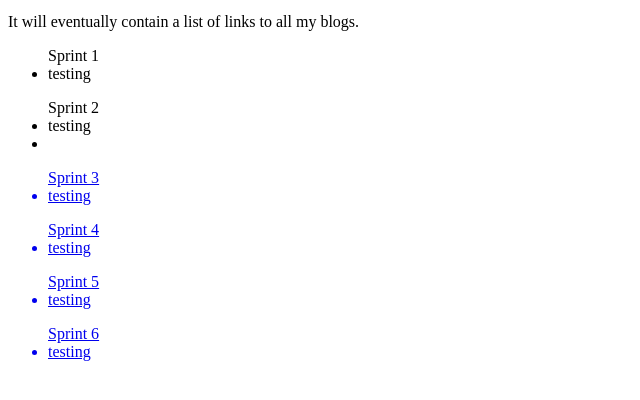
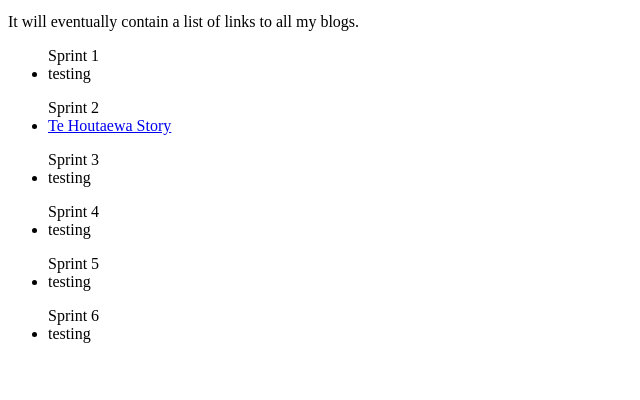
Before and after one commit to Boston-Phillips-Lepaio/Boston-Phillips-Lepaio.github.io, a plain HTML site: page blog/index.html in a window 1280 px wide. Shown: the part 146-546 px from the top of the page, without its empty margins (0-640 px from the left). Drawn offline with Linux system fonts and the light colour scheme.

Commit message:
make link only on Te Hou story

```diff
--- a/blog/index.html
+++ b/blog/index.html
@@ -12,8 +12,7 @@
         <li> testing </li>
       </ul>
       <ul> Sprint 2
-        <li> testing </li>
-        <li> <a href="te-houtaewa-template.html"Te Houtaewa Story></li>
+        <li> <a href="te-houtaewa-template.html">Te Houtaewa Story</a></li>
       </ul>
       <ul> Sprint 3
         <li> testing </li>
```
